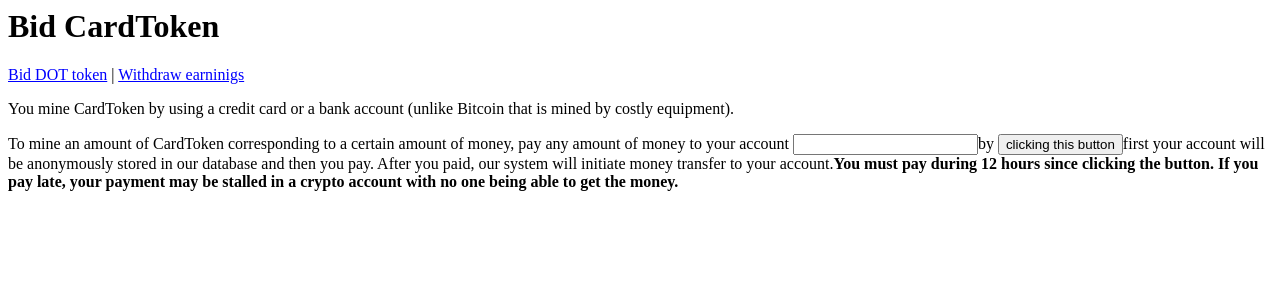
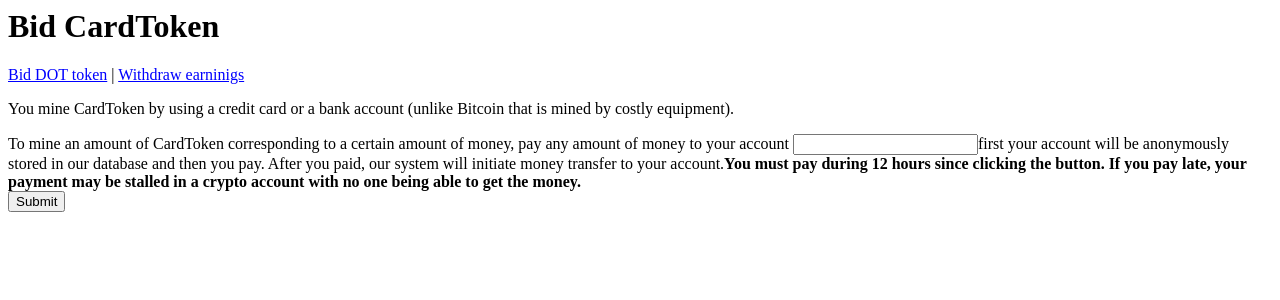
Before and after one commit to vporton/burning-money, a React (Vite) app in the folder frontend/: page /card in a window 1280 px wide. Shown: the top 300 px of the page. Built offline with nearby package versions, Linux system fonts and the light colour scheme; no server answers.

Commit message:
working on card payments

```diff
--- a/frontend/package.json
+++ b/frontend/package.json
@@ -6,7 +6,8 @@
   "author": "Victor Porton",
   "license": "commercial",
   "dependencies": {
-    "@ramp-network/ramp-instant-sdk": "^3.1.1",
+    "@stripe/react-stripe-js": "^1.9.0",
+    "@stripe/stripe-js": "^1.32.0",
     "assert": "^2.0.0",
     "browserify": "^17.0.0",
     "ethers": "^5.6.8",
--- a/frontend/src/Card.tsx
+++ b/frontend/src/Card.tsx
@@ -1,32 +1,55 @@
-import { RampInstantSDK } from '@ramp-network/ramp-instant-sdk';
+import { Elements, PaymentElement } from "@stripe/react-stripe-js";
+import { loadStripe, Stripe } from "@stripe/stripe-js";
+import { useEffect, useRef, useState } from "react";
+import { backendUrlPrefix } from "../config";
 
 export default function Card() {
+    const userAccount = useRef(null);
     return <>
         <p>You mine CardToken by using a credit card or a bank account (unlike Bitcoin that is mined by costly equipment).</p>
         <p>To mine an amount of CardToken corresponding to a certain amount of money, pay any amount of money
-            to your account <input type="text" id="userAccount"/>
-            by <button onClick={initiatePayment}>clicking this button</button>
+            to your account <input type="text" id="userAccount" ref={userAccount}/>
             first your account will be anonymously stored in our database and then you pay.
             After you paid, our system will initiate money transfer to your account.
             <strong>You must pay during 12 hours since clicking the button. If you pay late,
                 your payment may be stalled in a crypto account with no one being able to get the money.</strong>
+            <PaymentForm/>
         </p>
     </>
 }
 
-function doInitiatePayment(userAddress) {
-    new RampInstantSDK({
-        hostAppName: 'CardToken Credit Card Mine',
-        hostLogoUrl: 'https://yourdapp.com/yourlogo.png',
-        //   swapAmount: '150000000000000000000', // 150 ETH in wei
-        swapAsset: 'DOT',
-        fiatCurrency: 'USD',
-        userAddress: '0x0', // FIXME
-        //   hostApiKey: // FIXME
-    }).on('*', event => console.log(event)).show();
+function PaymentForm(userAddress) {
+    const [options, setOptions] = useState(null as unknown as object);
+    const [stripePromise, setStripePromise] = useState(null as Promise<Stripe | null> | null);
+    useEffect(() => {
+        async function doIt() {
+            const stripe_pubkey = await (await fetch(backendUrlPrefix + "/stripe-pubkey")).text();
+            const res = await (await fetch(backendUrlPrefix + "/create-payment-intent")).json();
+            const client_secret: string = res["client_secret"];
+
+            const stripePromise_: Promise<Stripe | null> = loadStripe(stripe_pubkey);
+
+            setOptions({
+                clientSecret: client_secret,
+                appearance: {},
+            });
+            setStripePromise(stripePromise_);
+        }
+        doIt();
+    }, []);
+
+    return (
+        <Elements stripe={stripePromise} options={options}>
+            <form>
+                <PaymentElement />
+                <button>Submit</button>
+            </form>
+        </Elements>
+    );
 }
 
-function initiatePayment() {
-    const userAddress = document.getElementById('userAccount');
-    doInitiatePayment(userAddress);
-}
+
+// async function initiatePayment() {
+//     const userAddress = document.getElementById('userAccount');
+//     await doInitiatePayment(userAddress);
+// }
```
Also changed, not shown: 1 other file (tests, documents, lock files or other folders).
